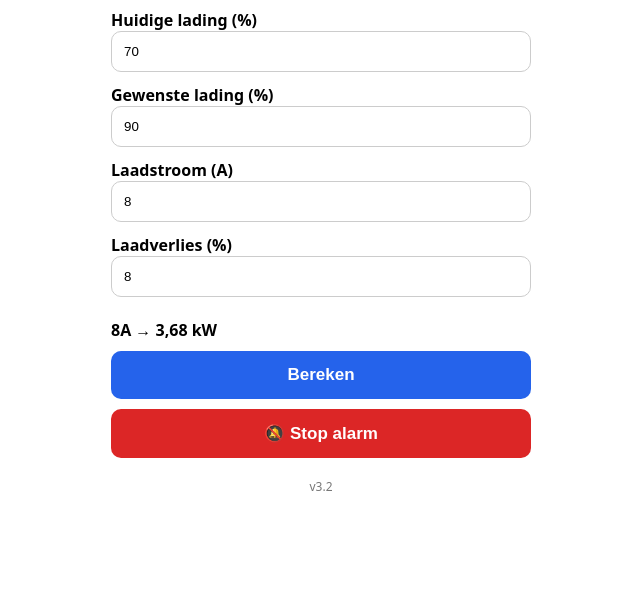
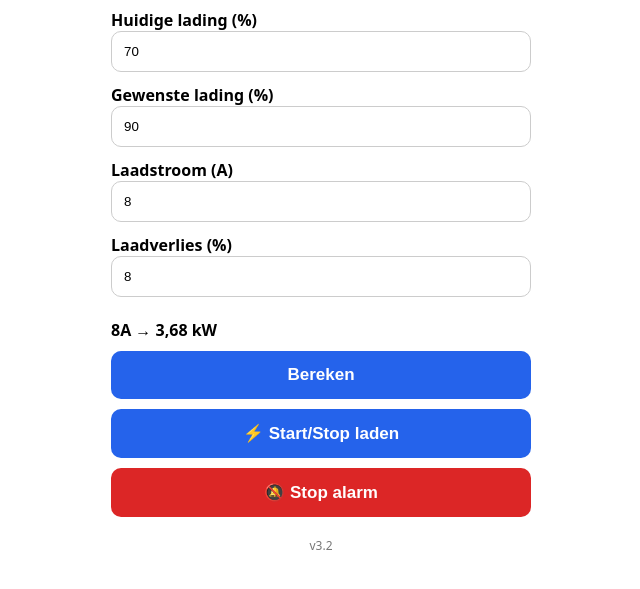
Before and after one commit to marcosoftware1977/laadplanner, a plain HTML site: page index.html in a window 1280 px wide. Shown: the part 157-746 px from the top of the page, without its empty margins (319-959 px from the left). Drawn offline with Linux system fonts and the light colour scheme.

Commit message:
Add eflux button for start/stop loading

```diff
--- a/index.html
+++ b/index.html
@@ -109,6 +109,10 @@ button{
 <div id="info"></div>
 
 <button id="calcBtn">Bereken</button>
+
+<button id="efluxBtn">
+⚡ Start/Stop laden
+</button>
 
 <button id="clearBtn" class="red">
 🔕 Stop alarm
```
